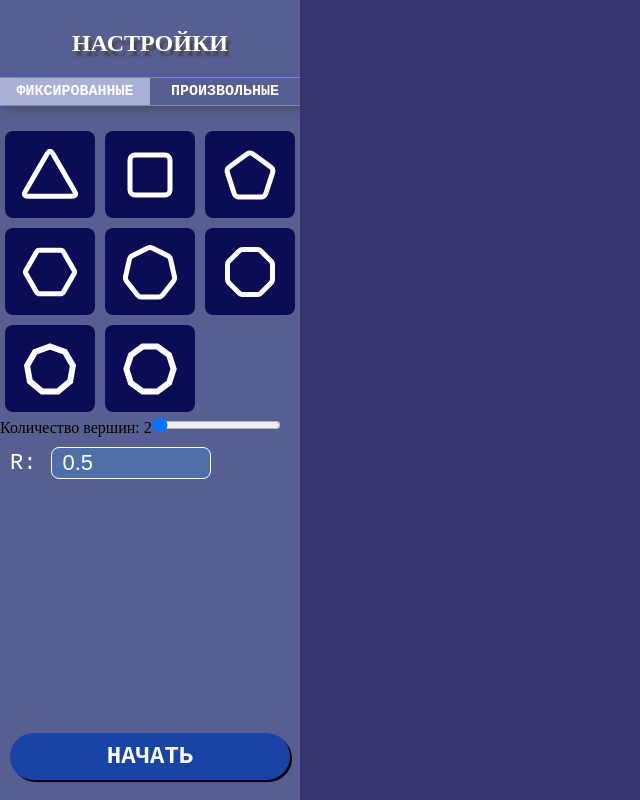
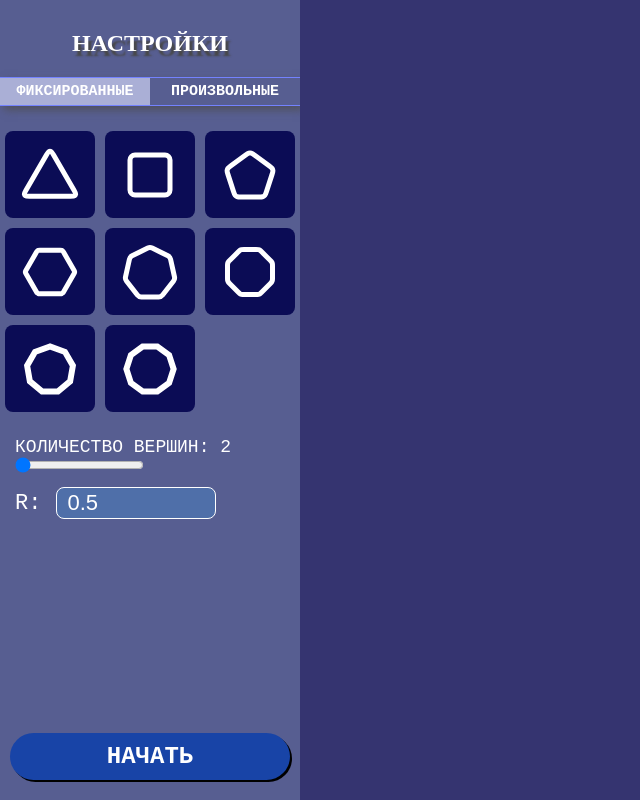
Before and after one commit to ollul/chaos-game, a React (Vite) app: page / in a window 1280 px wide. Shown: the whole page, without its empty margins (0-640 px from the left). Built offline with nearby package versions, Linux system fonts and the light colour scheme.

Commit message:
Update style.css

```diff
--- a/src/components/Sidebar/style.css
+++ b/src/components/Sidebar/style.css
@@ -138,3 +138,18 @@
     background: #3f94de4f;
     color: #fff;
 }
+
+.sidebar__custom {
+    padding: 20px 5px 0px;
+}
+
+.sidebar__custom-vertex {
+    padding: 0 10px;
+}
+
+.sidebar__custom-vertex label {
+    font-size: 18px;
+    color: #fff;
+    text-transform: uppercase;
+    font-family: monospace;
+}
```
